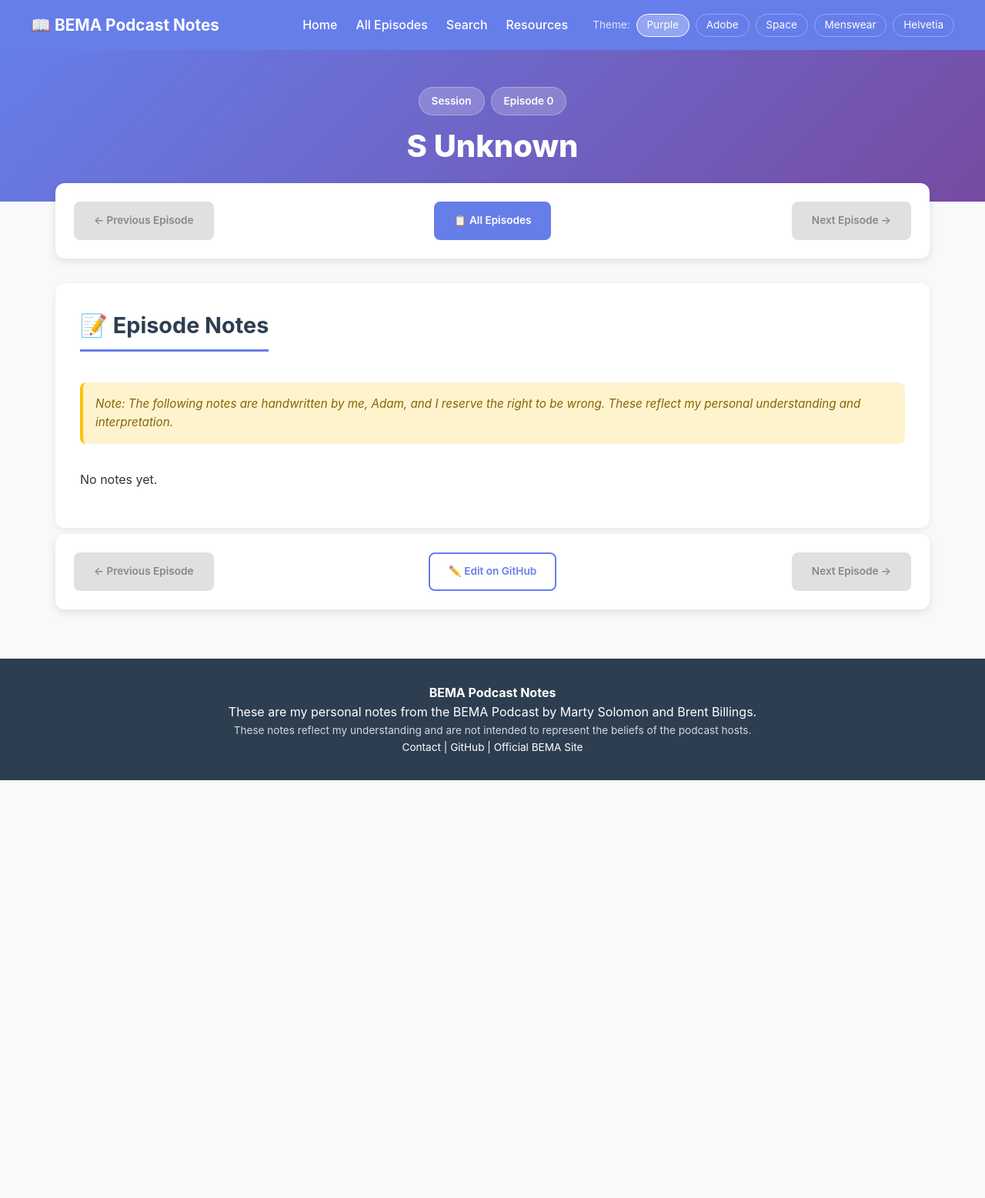
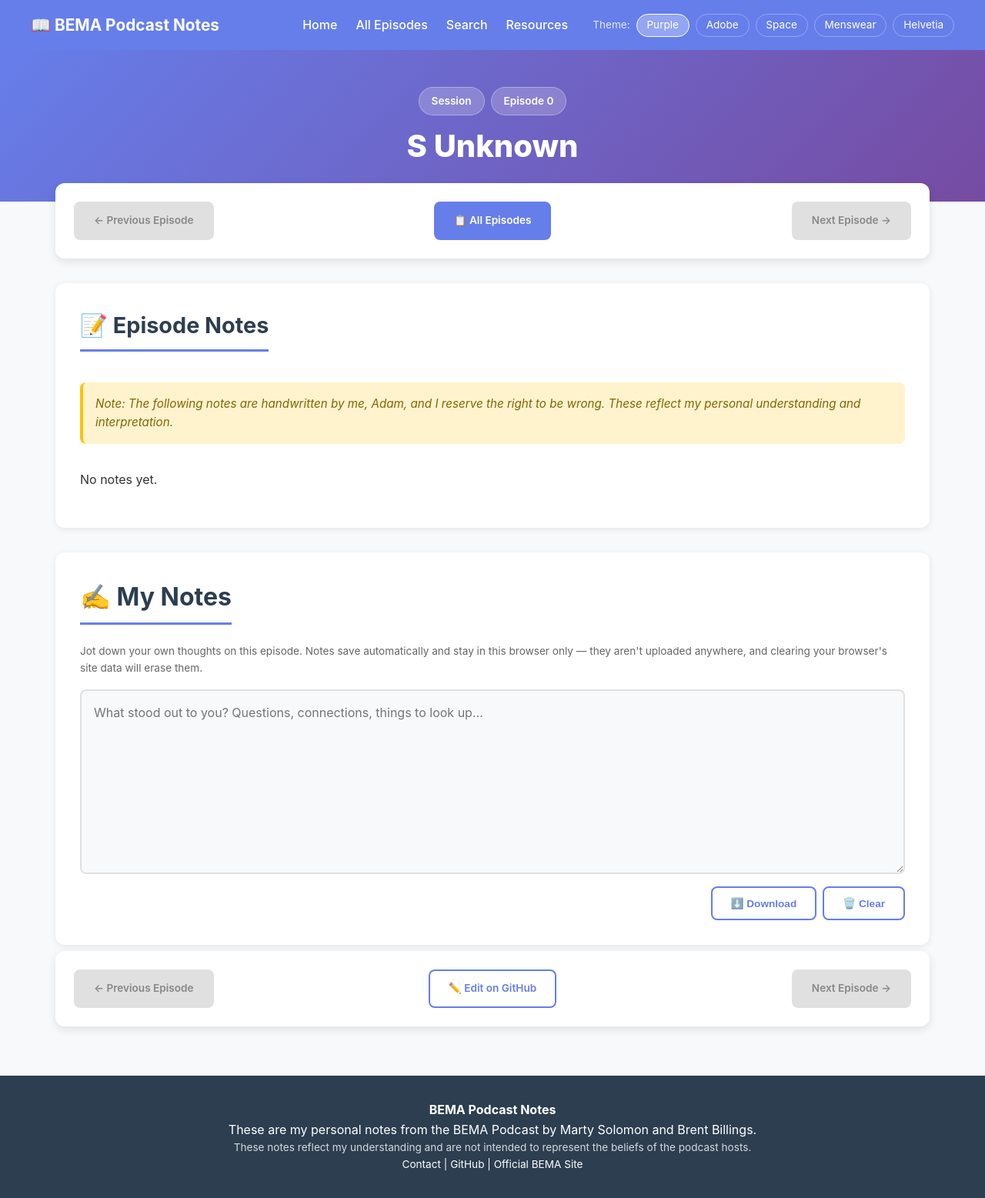
Before and after one commit to bema-podcast-notes/bema-podcast-notes.github.io, a Jekyll site: the page built from _session_1/0.md, in a window 1280 px wide. Shown: the whole page at 77% size. Built offline with Jekyll 4.4.1, drawn with Linux system fonts in a browser that asks for light colours; before the commit the page ends 1014 px from its top, so only the background shows below that.

Commit message:
Let readers keep their own notes on episode pages
Add a "My Notes" section to every episode page. Notes autosave to
localStorage under a per-episode key (bema-my-notes:ep-<episodeNumber>),
can be downloaded as Markdown or cleared, and stay in sync across open
tabs. The section is disabled with an explanation when the browser
blocks storage.

Co-Authored-By: Claude Opus 5.5 <noreply@anthropic.com>

```diff
--- /dev/null
+++ b/_includes/my-notes.html
@@ -0,0 +1,22 @@
+<!-- My Notes: reader's own notes, saved to localStorage (see assets/js/my-notes.js) -->
+<div class="container">
+    <section class="section-container my-notes" id="my-notes"
+             data-notes-key="{% if page.episodeNumber != nil %}ep-{{ page.episodeNumber }}{% else %}{{ page.url }}{% endif %}"
+             data-notes-title="{{ include.title | escape }}">
+        <h2>✍️ My Notes</h2>
+        <p class="my-notes-intro">
+            Jot down your own thoughts on this episode. Notes save automatically and stay in this browser only —
+            they aren't uploaded anywhere, and clearing your browser's site data will erase them.
+        </p>
+        <label for="my-notes-text" class="visually-hidden">My notes for this episode</label>
+        <textarea id="my-notes-text" class="my-notes-text" rows="8"
+                  placeholder="What stood out to you? Questions, connections, things to look up…"></textarea>
+        <div class="my-notes-footer">
+            <span class="my-notes-status" aria-live="polite"></span>
+            <div class="my-notes-actions">
+                <button type="button" class="btn btn-sm btn-outline" data-notes-action="download">⬇️ Download</button>
+                <button type="button" class="btn btn-sm btn-outline" data-notes-action="clear">🗑️ Clear</button>
+            </div>
+        </div>
+    </section>
+</div>
--- a/_layouts/episode_notes.html
+++ b/_layouts/episode_notes.html
@@ -170,6 +170,8 @@
         </article>
     </div>
 
+    {% include my-notes.html title=title %}
+
     <!-- Bottom Navigation -->
     <div class="container">
         <div class="episode-nav">
@@ -213,5 +215,6 @@
         </div>
     </footer>
 
+    <script src="{{ '/assets/js/my-notes.js' | relative_url }}"></script>
 </body>
 </html>
--- a/assets/css/episode.css
+++ b/assets/css/episode.css
@@ -164,6 +164,70 @@
     color: var(--color-primary-dark);
 }
 
+/* My Notes Section (reader's own notes, stored in localStorage) */
+.my-notes {
+    margin-bottom: var(--spacing-lg);
+}
+
+.my-notes-intro {
+    color: var(--color-text-tertiary);
+    font-size: var(--font-size-sm);
+    margin: 0 0 var(--spacing-sm);
+}
+
+.my-notes-text {
+    display: block;
+    width: 100%;
+    min-height: 10rem;
+    padding: var(--spacing-sm);
+    font: inherit;
+    line-height: 1.6;
+    color: var(--color-text-primary);
+    background: var(--color-bg-light);
+    border: 2px solid var(--color-border-light);
+    border-radius: var(--radius-md);
+    resize: vertical;
+    transition: border-color var(--transition-fast);
+}
+
+.my-notes-text:focus {
+    outline: none;
+    border-color: var(--color-primary);
+}
+
+.my-notes-text:disabled {
+    cursor: not-allowed;
+    opacity: 0.7;
+}
+
+.my-notes-footer {
+    display: flex;
+    justify-content: space-between;
+    align-items: center;
+    flex-wrap: wrap;
+    gap: var(--spacing-sm);
+    margin-top: var(--spacing-sm);
+}
+
+.my-notes-status {
+    color: var(--color-text-light);
+    font-size: var(--font-size-sm);
+}
+
+.my-notes-actions {
+    display: flex;
+    gap: var(--spacing-xs);
+}
+
+.visually-hidden {
+    position: absolute;
+    width: 1px;
+    height: 1px;
+    overflow: hidden;
+    clip: rect(0 0 0 0);
+    white-space: nowrap;
+}
+
 /* Episode Notes Section */
 /* Uses .section-container from common.css */
 .episode-notes-section {
--- /dev/null
+++ b/assets/js/my-notes.js
@@ -0,0 +1,140 @@
+/**
+ * My Notes for BEMA Podcast Notes
+ * Lets readers keep their own notes on each episode page.
+ * Notes live only in this browser's localStorage, keyed per episode:
+ *   bema-my-notes:ep-325 -> { "text": "...", "updated": "2026-11-03T16:40:00.000Z" }
+ */
+
+(function() {
+    'use strict';
+
+    const STORAGE_PREFIX = 'bema-my-notes:';
+    const SAVE_DELAY_MS = 500;
+
+    const section = document.querySelector('.my-notes');
+    if (!section) return;
+
+    const textarea = section.querySelector('.my-notes-text');
+    const status = section.querySelector('.my-notes-status');
+    const storageKey = STORAGE_PREFIX + section.dataset.notesKey;
+    const title = section.dataset.notesTitle || document.title;
+    let saveTimer = null;
+
+    // localStorage can throw (private mode, blocked site data), so guard every access
+    function load() {
+        try {
+            const raw = localStorage.getItem(storageKey);
+            return raw ? JSON.parse(raw) : null;
+        } catch (e) {
+            return null;
+        }
+    }
+
+    function save(text) {
+        try {
+            if (text.trim() === '') {
+                localStorage.removeItem(storageKey);
+                setStatus(null);
+            } else {
+                const note = { text: text, updated: new Date().toISOString() };
+                localStorage.setItem(storageKey, JSON.stringify(note));
+                setStatus(note.updated);
+            }
+            return true;
+        } catch (e) {
+            status.textContent = '⚠️ Could not save — your browser is blocking local storage.';
+            return false;
+        }
+    }
+
+    function storageAvailable() {
+        try {
+            const probe = STORAGE_PREFIX + '__probe__';
+            localStorage.setItem(probe, '1');
+            localStorage.removeItem(probe);
+            return true;
+        } catch (e) {
+            return false;
+        }
+    }
+
+    function setStatus(updated) {
+        if (!updated) {
+            status.textContent = '';
+            return;
+        }
+        const when = new Date(updated).toLocaleString(undefined, {
+            dateStyle: 'medium',
+            timeStyle: 'short'
+        });
+        status.textContent = '✓ Saved on this device · ' + when;
+    }
+
+    function download() {
+        const text = textarea.value.trim();
+        if (!text) return;
+        const body = '# My notes: ' + title + '\n\n' + text + '\n\n---\n' + window.location.href + '\n';
+        const blob = new Blob([body], { type: 'text/markdown' });
+        const link = document.createElement('a');
+        link.href = URL.createObjectURL(blob);
+        link.download = 'bema-' + section.dataset.notesKey.replace(/[^a-z0-9-]+/gi, '-') + '-my-notes.md';
+        document.body.appendChild(link);
+        link.click();
+        link.remove();
+        URL.revokeObjectURL(link.href);
+    }
+
+    function clear() {
+        if (!textarea.value.trim()) return;
+        if (!window.confirm('Delete your notes for this episode? This cannot be undone.')) return;
+        clearTimeout(saveTimer);
+        saveTimer = null;
+        textarea.value = '';
+        save('');
+    }
+
+    function init() {
+        if (!storageAvailable()) {
+            textarea.disabled = true;
+            textarea.placeholder = 'Notes are unavailable because your browser is blocking local storage (private browsing or site data disabled).';
+            section.querySelectorAll('[data-notes-action]').forEach(btn => { btn.disabled = true; });
+            return;
+        }
+
+        const note = load();
+        if (note) {
+            textarea.value = note.text;
+            setStatus(note.updated);
+        }
+
+        textarea.addEventListener('input', function() {
+            clearTimeout(saveTimer);
+            status.textContent = 'Saving…';
+            saveTimer = setTimeout(function() {
+                saveTimer = null;
+                save(textarea.value);
+            }, SAVE_DELAY_MS);
+        });
+
+        // Flush a pending save if the reader navigates away mid-typing
+        window.addEventListener('pagehide', function() {
+            if (saveTimer) {
+                clearTimeout(saveTimer);
+                save(textarea.value);
+            }
+        });
+
+        // Keep multiple open tabs of the same episode in sync
+        window.addEventListener('storage', function(e) {
+            if (e.key !== storageKey || document.activeElement === textarea) return;
+            const updated = load();
+            textarea.value = updated ? updated.text : '';
+            setStatus(updated && updated.updated);
+        });
+
+        section.querySelector('[data-notes-action="download"]').addEventListener('click', download);
+        section.querySelector('[data-notes-action="clear"]').addEventListener('click', clear);
+    }
+
+    init();
+})();
```
